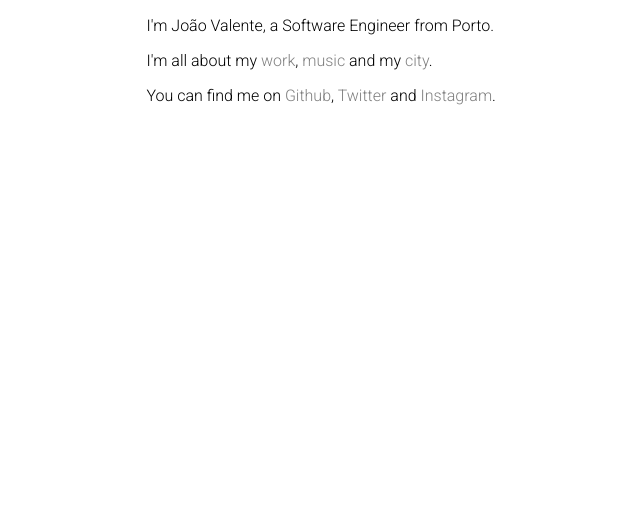
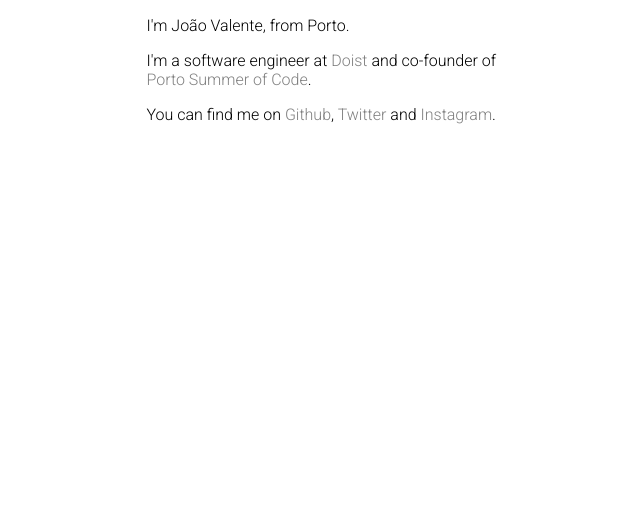
Before and after one commit to jvalente/joaovalente.com, a plain HTML site: page index.html in a window 1280 px wide. Shown: the part 280-800 px from the top of the page, without its empty margins (304-944 px from the left). Drawn offline with nearby package versions, Linux system fonts and the light colour scheme.

Commit message:
some copy adjustments

```diff
--- a/index.html
+++ b/index.html
@@ -3,7 +3,7 @@
     <head>
         <meta charset="utf-8">
         <meta http-equiv="x-ua-compatible" content="ie=edge">
-        <title>João Valente, Software Engineer</title>
+        <title>João Valente</title>
         <meta name="description" content="João Valente, Software Engineer.">
         <meta name="viewport" content="width=device-width, initial-scale=1">
         <link href='https://fonts.googleapis.com/css?family=Playfair+Display:700' rel='stylesheet' type='text/css'>
@@ -27,8 +27,8 @@
     <body>
         <div id="wrapper">
             <h1>Hello!</h1>
-            <p>I'm João Valente, a Software Engineer from Porto.</p>
-            <p>I'm all about my <a href="http://doist.com">work</a>, <a href="cotao">music</a> and my <a href="http://portosummerofcode.com">city</a>.</p>
+            <p>I'm João Valente, from Porto.</p>
+            <p>I'm a software engineer at <a href="http://doist.com">Doist</a> and co-founder of <a href="http://portosummerofcode.com">Porto Summer of Code</a>.</p>
             <p>You can find me on <a href="http://github.com/jvalente">Github</a>, <a href="http://twitter.com/jvalente">Twitter</a> and <a href="http://instagram.com/ilvalente">Instagram</a>.</p>
         </div>
 
```
